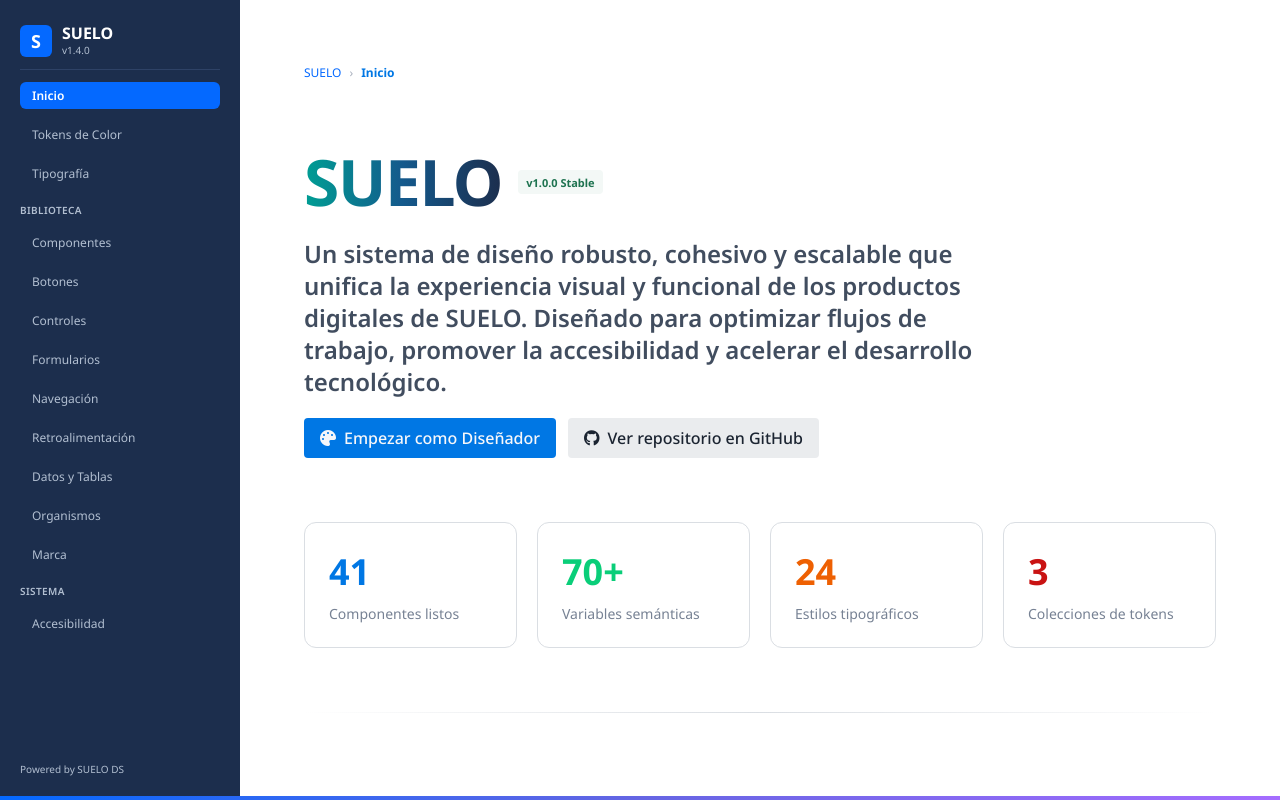
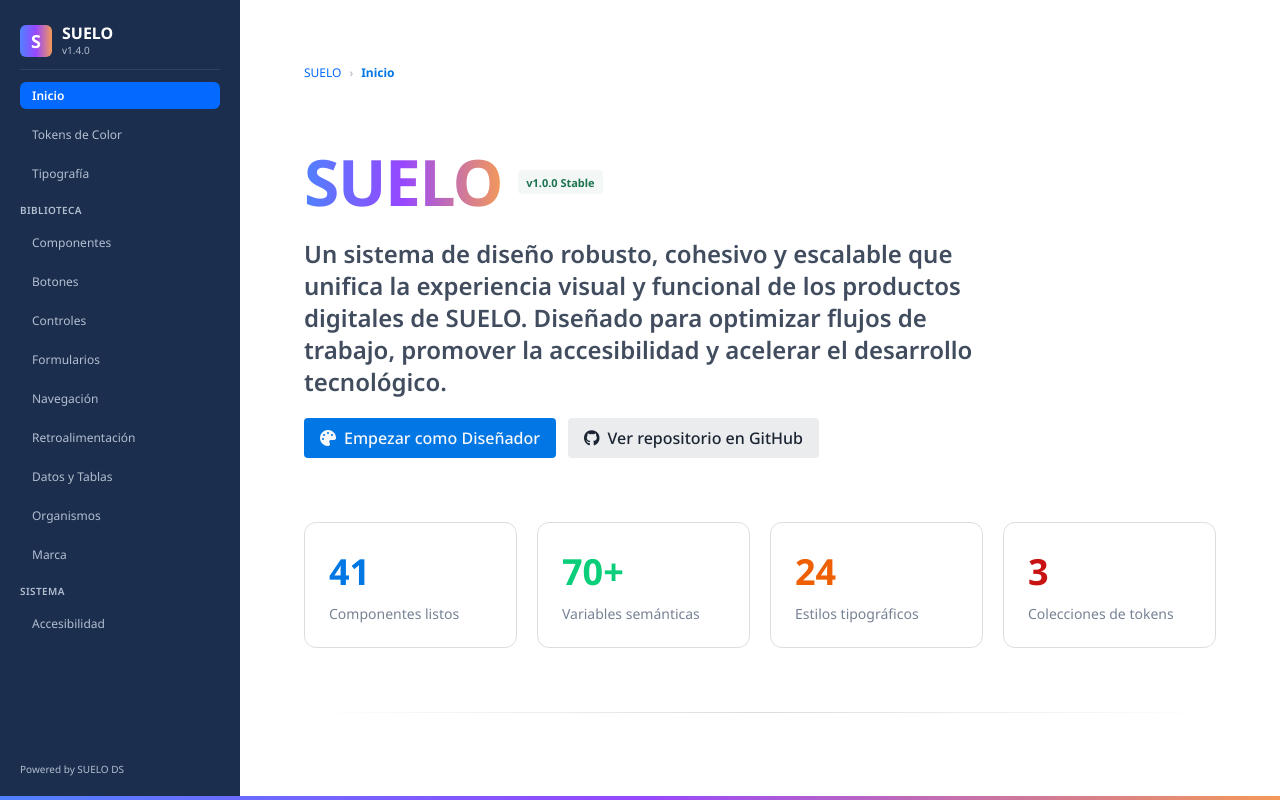
Before and after one commit to FrancescaCervesato/suelo-sistema-diseno, a plain HTML site: page index.html in a window 1280 px wide. Shown: the top 800 px of the page. Drawn offline with Linux system fonts and the light colour scheme.

Commit message:
Agregar gradient-marca y aplicar en componentes

```diff
--- a/css/base.css
+++ b/css/base.css
@@ -42,7 +42,7 @@ p { margin: 0; }
   width: 32px;
   height: 32px;
   border-radius: 6px;
-  background: var(--color-primario-fuerte);
+  background: var(--gradient-marca);
   color: #fff;
   font-weight: 700;
   font-size: 18px;
@@ -230,7 +230,7 @@ p { margin: 0; }
   font-size: var(--h1-size);
   line-height: var(--h1-lh);
   letter-spacing: -1.28px;
-  background: linear-gradient(90deg, #009e94, #14598c, #1c2e4d);
+  background: var(--gradient-marca);
   -webkit-background-clip: text;
   background-clip: text;
   color: transparent;
@@ -245,7 +245,7 @@ p { margin: 0; }
 .accent-bar {
   height: 4px;
   width: 100%;
-  background: linear-gradient(90deg, #0469ff, #6565e3, #a56dff);
+  background: var(--gradient-marca);
 }
 
 @media (max-width: 900px) {
--- a/css/tokens.css
+++ b/css/tokens.css
@@ -21,6 +21,7 @@
   --sidebar-divider: #2e4266;
   --sidebar-item-active: #0469ff;
   --sidebar-text-muted: #b2bfd1;
+  --gradient-marca: linear-gradient(90deg, #5081ff 0%, #9747ff 50%, #f49959 100%);
 
   /* Color / Texto */
   --texto-default: #1b2431;
```
Also changed, not shown: marca.html (+1 -1 lines).
